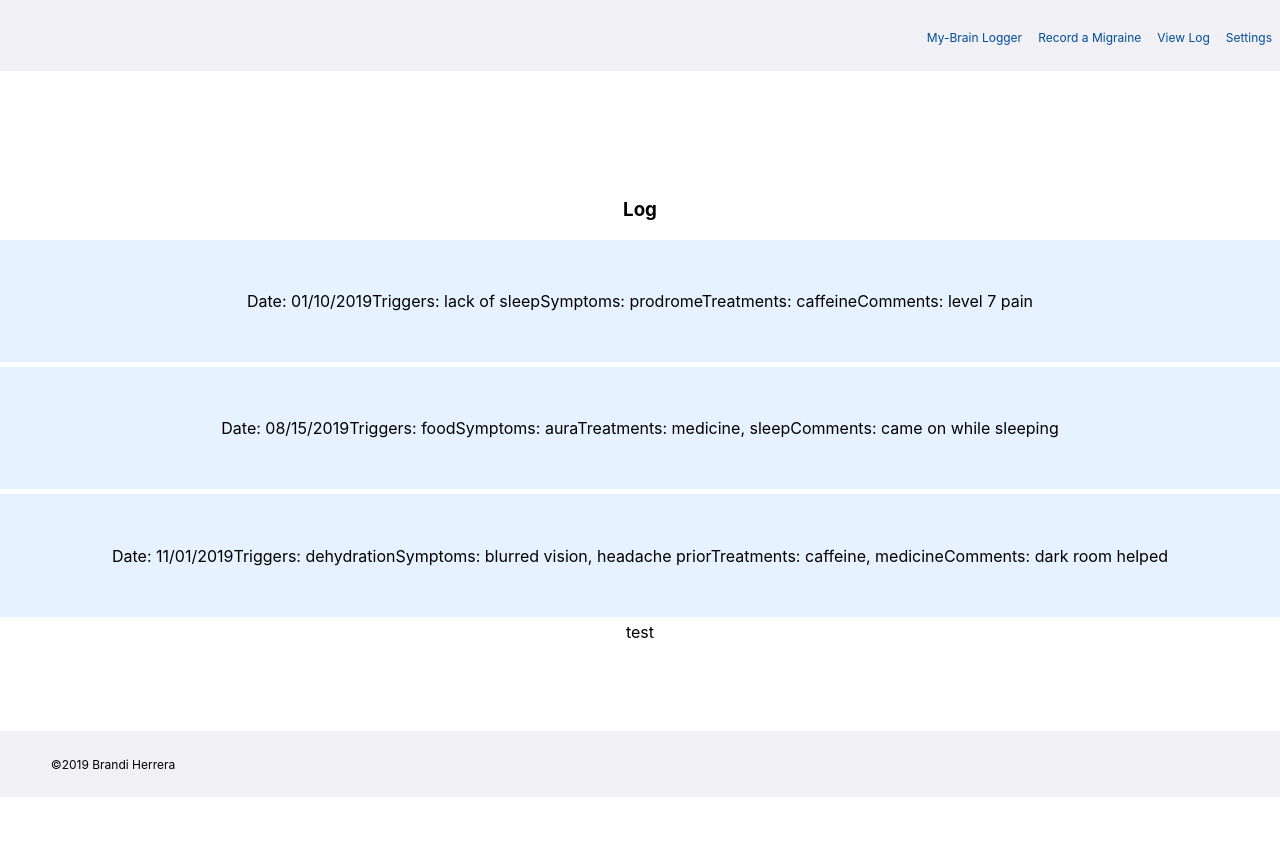
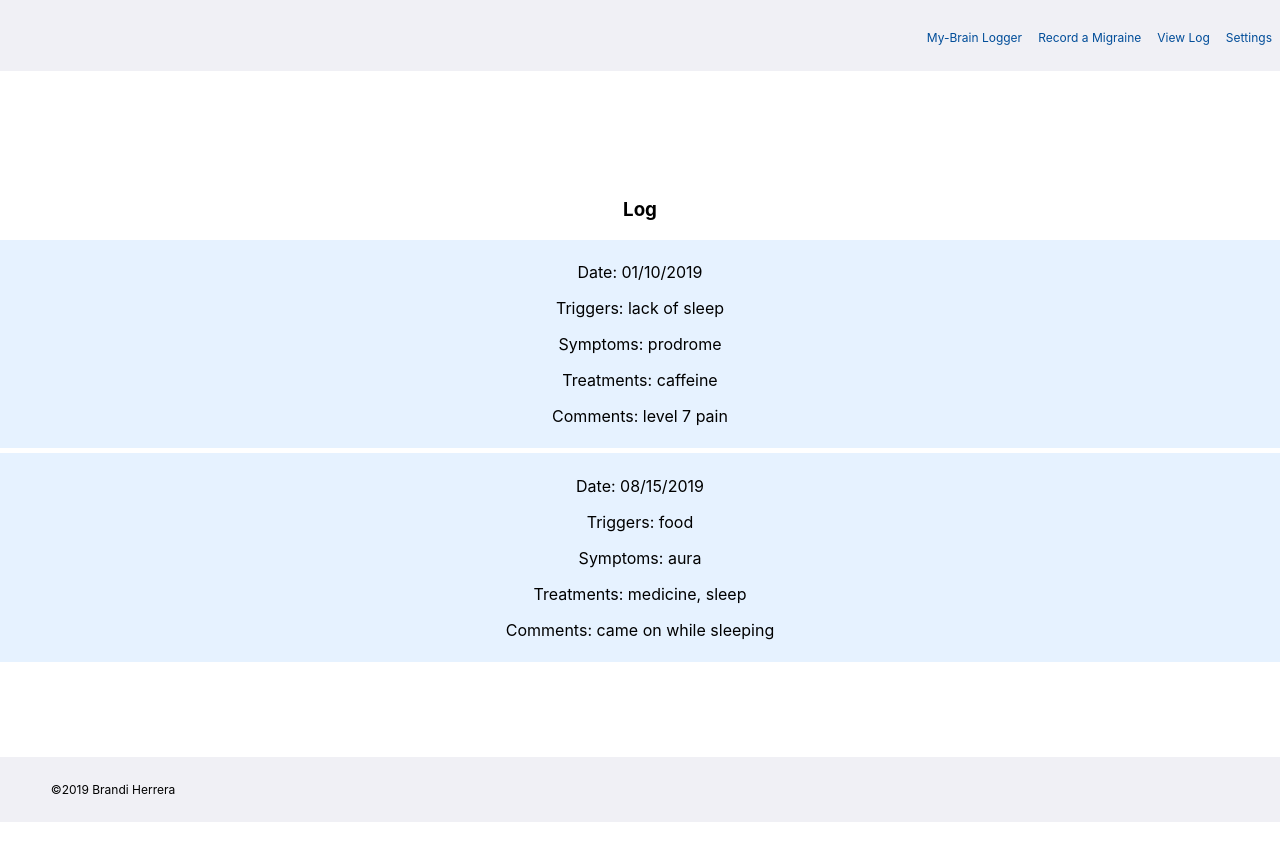
Before and after one commit to brandiherrera/migraine-app-full-stack-capstone-react, a React (Create React App) app: page /log in a window 1280 px wide. Shown: the top 860 px of the page. Built offline with nearby package versions, Linux system fonts and the light colour scheme.

Commit message:
addRecord to log working

```diff
--- a/src/App.js
+++ b/src/App.js
@@ -14,34 +14,58 @@ import Log from './components/log';
 import Explore from './components/explore';
 import Footer from './components/footer';
 
-const records = [];
+const records = [
+  {
+    id: '1',
+    date: '01/10/2019',
+    triggers: 'lack of sleep',
+    symptoms: 'prodrome',
+    treatments: 'caffeine',
+    comments: 'level 7 pain'
+},
+{
+    id: '2',
+    date: '08/15/2019',
+    triggers: 'food',
+    symptoms: 'aura',
+    treatments: 'medicine, sleep',
+    comments: 'came on while sleeping '
+},
+// {
+//     id: '3',
+//     date: '11/01/2019',
+//     triggers: 'dehydration',
+//     symptoms: 'blurred vision, headache prior',
+//     treatments: 'caffeine, medicine',
+//     comments: 'dark room helped'
+// },
+];
 
 export default class App extends React.Component {
   constructor(props) {
     super(props);
     this.state = {
-      records: ['test'],
+      records,
       error: null,
     }
   }
 
-  static defaultProps = {
-    data: {
-      logs: [],
-    }
-  }
+  // static defaultProps = {
+  //   data: {
+  //     logs: [],
+  //   }
+  // }
 
   addRecord = (record) => {
     this.setState({
       records: [...this.state.records, record],
     });
-    // console.log(`addRecord working ${record}`)
   }
 
   render() {
-    const { data } = this.props;
-    const { records } = this.state
+    // const { records } = this.state
     console.log(this.state.records);
+
     return (
       <div className='App'>
         <div className='app-nav'>
@@ -62,9 +86,8 @@ export default class App extends React.Component {
                   onAddRecord={this.addRecord}
                   /> }
               }
-                  // {...this.state.records}
                   />
-            <Route path='/log' render={(props) => <Log {...data} {...this.state}/> } />
+            <Route path='/log' render={(props) => <Log {...this.state}/> } />
             <Route path='/explore' component={Explore} />
           {/* </ReactRouter> */}
         </main>
--- a/src/components/log.css
+++ b/src/components/log.css
@@ -1,5 +1,5 @@
 .log-item {
-    padding: 4%;
+    padding: .5%;
     margin-bottom: 5px;
     background-color: #e6f2ff;
 }
--- a/src/components/log.js
+++ b/src/components/log.js
@@ -7,16 +7,16 @@ export default function Log(props) {
     return (
         <div className='log'>
             <h3>Log</h3>
-            {props.logs.map(log => (
-                <div key={log.id} className='log-item'>
-                    Date: {log.date}
-                    Triggers: {log.triggers}
-                    Symptoms: {log.symptoms}
-                    Treatments: {log.treatments}
-                    Comments: {log.comments}
+            {props.records.map(record => (
+                <div key={record.id + 1} className='log-item'>
+                    <p>Date: {record.date}</p>
+                    <p>Triggers: {record.triggers}</p>
+                    <p>Symptoms: {record.symptoms}</p>
+                    <p>Treatments: {record.treatments}</p>
+                    <p>Comments: {record.comments}</p>
                 </div>
             ))}
-        {props.records}
+        {/* {props.records.id} */}
         </div>
 
     )
--- a/src/components/record-migraine.js
+++ b/src/components/record-migraine.js
@@ -1,6 +1,6 @@
 import React from 'react';
-import { Link } from 'react-router-dom';
-import config from '../config';
+// import { Link } from 'react-router-dom';
+// import config from '../config';
 
 // export default function RecordMigraine(props) {
 export default class RecordMigraine extends React.Component {
@@ -17,24 +17,51 @@ export default class RecordMigraine extends React.Component {
     //     })
     // }
 
-    // console.log(this.state.records)
+
 
     handleSubmit = e => {
         e.preventDefault()
-        const sel = document.getElementById('triggers')
+
+        // function getSelected() {
+        //     let sel0 = document.getElementById('triggers');
+        //     let selValues = [];
+        //     for(let i=0; i<sel0.length; i++) {
+        //         if(sel0.options[i].selected) {
+        //             selValues.push(sel0.options[i].text);
+        //         }
+        //     }
+        // }
+        // getSelected(e)
+
+        const sel = document.getElementById('triggers', 'symptoms')
         const triggers = sel.options[sel.selectedIndex];
-        console.log(triggers.text)
+        // console.log(triggers.text)
+        const sel2 = document.getElementById('symptoms')
+        const symptoms = sel2.options[sel2.selectedIndex];
+        // console.log(symptoms.text)
+        const sel3 = document.getElementById('treatments')
+        const treatments = sel3.options[sel3.selectedIndex];
+        const { date, comments } = e.target
+        // console.log(date.value)
+        // console.log(comments.value)
 
-        // const { triggers } = e.target
-        // console.log(triggers.value)
+        const record = {
+            id: '',
+            date: date.value,
+            triggers: triggers.text,
+            symptoms: symptoms.text,
+            treatments: treatments.text,
+            comments: comments.value,
+        }
 
-        this.props.onAddRecord(triggers.text)
+        this.props.onAddRecord(record)
+
         // const record = {
-        //     date: date.value,
-        //     triggers: triggers.value,
-        //     symptoms: symptoms.value,
-        //     treatments: treatments.value,
-        //     comments: comments.value,
+            // date: date.value,
+            // triggers: triggers.value,
+            // symptoms: symptoms.value,
+            // treatments: treatments.value,
+            // comments: comments.value,
         // }
         // this.setState({ error: null })
         // fetch(config.API_ENDPOINT, {
@@ -74,7 +101,7 @@ export default class RecordMigraine extends React.Component {
             onSubmit={this.handleSubmit}>
             <div className="record-form-entry">
                 <label htmlFor="date">Date</label>
-                <input type="text" name='date' id='date' placeholder='10/20/2019' />
+                <input type="date" name='date' id='date' placeholder='10/20/2019' />
             </div>
 
             <div className="record-form-entry">
```
